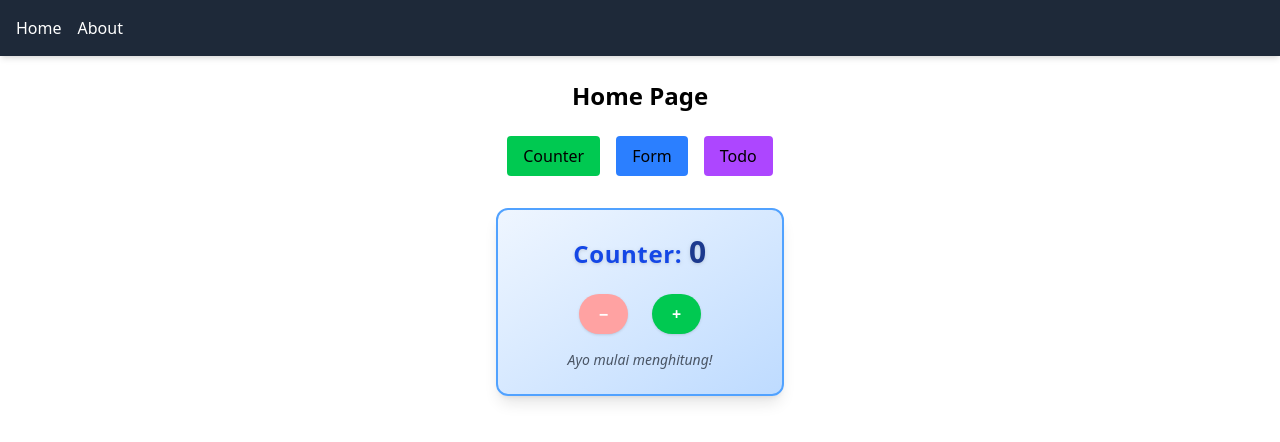
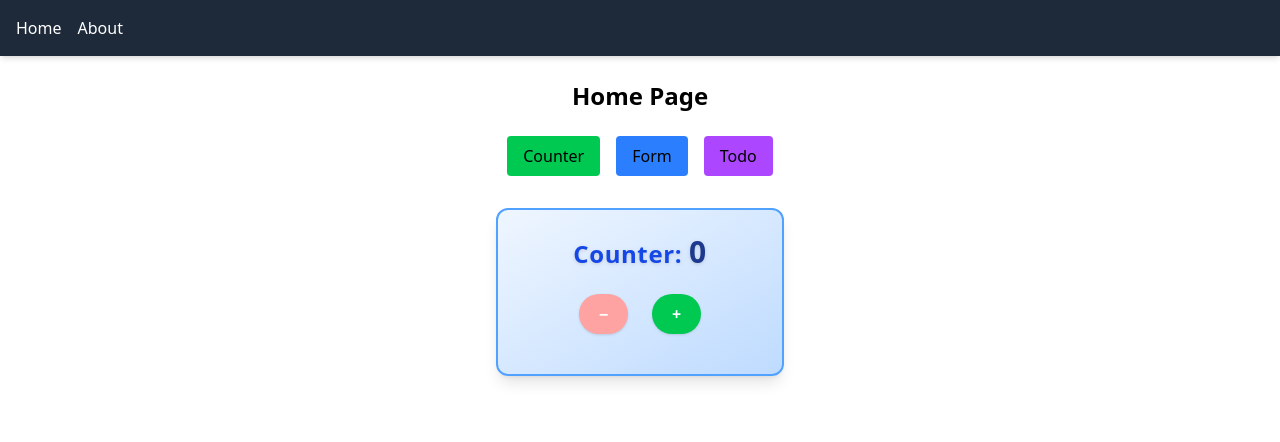
Before and after one commit to izharramdan/wide_project, a React (Vite) app: page / in a window 1280 px wide. Both pictures are taken after a click on the button "Counter". Shown: the top 442 px of the page. Built offline with nearby package versions, Linux system fonts and the light colour scheme.

Commit message:
update counter

```diff
--- a/src/components/Counter.jsx
+++ b/src/components/Counter.jsx
@@ -29,11 +29,6 @@ export default function Counter() {
         </button>
       </div>
       <p className="text-sm text-gray-600 italic">
-        {count === 0
-          ? "Ayo mulai menghitung!"
-          : count < 5
-          ? "Terus tambahkan angkanya!"
-          : "Hebat! Kamu sudah mencapai angka tinggi!"}
       </p>
     </div>
   );
```
